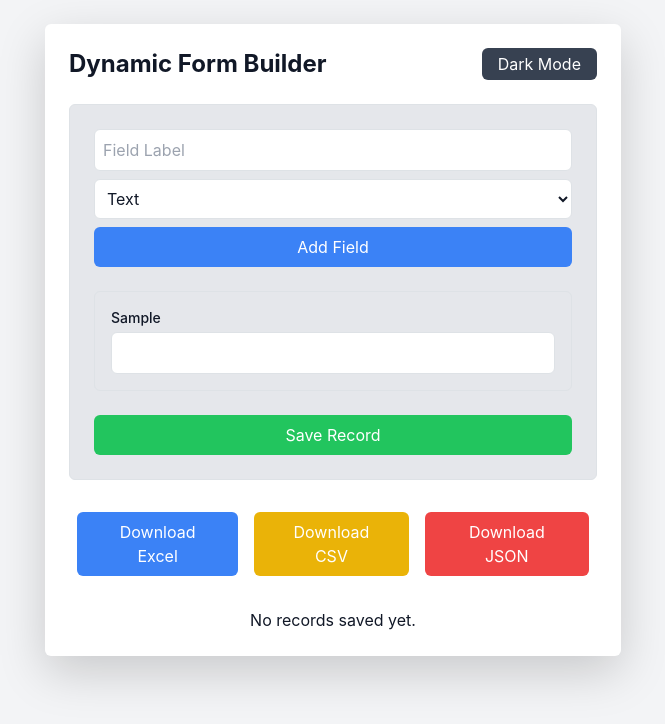
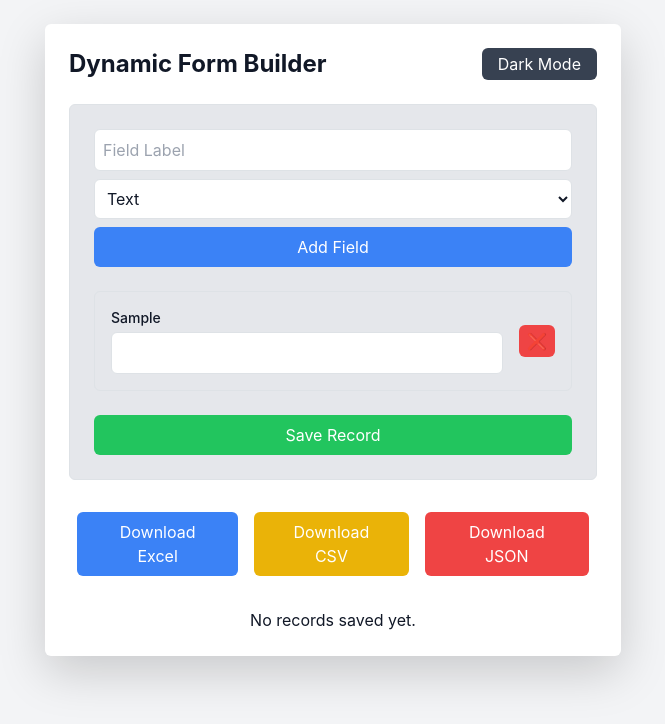
Before and after one commit to AmeerQatmosh/formify, a React (Create React App) app in the folder frontend/: page / in a window 1280 px wide. Both pictures are taken after typing "Sample" into the empty fields and a click on the button "Add Field". Shown: the top 724 px of the page, without its empty margins (307-972 px from the left). Built offline with nearby package versions, Linux system fonts and the light colour scheme; the HTML template or start-up script is replaced by a standard one.

Commit message:
add-delete-field

```diff
--- a/frontend/src/components/FormBuilder.js
+++ b/frontend/src/components/FormBuilder.js
@@ -41,8 +41,14 @@ export default function FormBuilder({ fields, setFields, setRecords, darkMode })
     const oldIndex = fields.findIndex((field) => field.id === active.id);
     const newIndex = fields.findIndex((field) => field.id === over.id);
 
-    setFields(arrayMove(fields, oldIndex, newIndex));
+    setFields((prevFields) => arrayMove(prevFields, oldIndex, newIndex));
   };
+
+
+  const removeField = (id) => {
+    setFields(fields.filter((field) => field.id !== id));
+  };
+
 
   return (
     <div className={`border p-4 rounded-md ${darkMode ? "bg-gray-700 border-gray-600" : "bg-gray-200 border-gray-300"} mb-4`}>
@@ -88,7 +94,15 @@ export default function FormBuilder({ fields, setFields, setRecords, darkMode })
         <SortableContext items={fields.map(field => field.id)} strategy={verticalListSortingStrategy}>
           <div className="space-y-3 mt-4">
             {fields.map((field) => (
-              <SortableField key={field.id} field={field} formData={formData} handleInputChange={handleInputChange} darkMode={darkMode} />
+              <SortableField
+                key={field.id}
+                field={field}
+                formData={formData}
+                handleInputChange={handleInputChange}
+                darkMode={darkMode}
+                removeField={removeField} // 🔥 Pass removeField function
+              />
+
             ))}
           </div>
         </SortableContext>
--- a/frontend/src/components/SortableField.js
+++ b/frontend/src/components/SortableField.js
@@ -1,7 +1,7 @@
 import { useSortable } from "@dnd-kit/sortable";
 import { CSS } from "@dnd-kit/utilities";
 
-export default function SortableField({ field, formData, handleInputChange, darkMode }) {
+export default function SortableField({ field, formData, handleInputChange, darkMode, removeField }) {
   const { attributes, listeners, setNodeRef, transform, transition } = useSortable({ id: field.id });
 
   const style = {
@@ -10,7 +10,8 @@ export default function SortableField({ field, formData, handleInputChange, dark
   };
 
   return (
-    <div ref={setNodeRef} style={style} {...attributes} {...listeners} className={`p-3 border rounded-md cursor-pointer ${darkMode ? "bg-gray-700 border-gray-600" : "bg-gray-200 border-gray-300"}`}>
+    <div ref={setNodeRef} style={style} {...attributes} {...listeners} className={`p-3 border rounded-md flex justify-between items-center cursor-grab ${darkMode ? "bg-gray-700 border-gray-600" : "bg-gray-200 border-gray-300"}`}>
+      <div className="flex-1">
         <label className="block text-sm font-medium">{field.label}</label>
         <input
           type={field.type}
@@ -19,5 +20,14 @@ export default function SortableField({ field, formData, handleInputChange, dark
           className={`mt-1 border p-2 rounded-md w-full ${darkMode ? "bg-gray-600 text-white border-gray-500" : "bg-white border-gray-300"}`}
         />
       </div>
+      {/* ❌ Delete Button */}
+      <button
+        onClick={() => removeField(field.id)} // ✅ Call removeField
+        className="ml-4 px-2 py-1 bg-red-500 text-white rounded hover:bg-red-600 transition"
+      >
+        ❌
+      </button>
+
+    </div>
   );
 }
```
Lines whose indentation alone changed are shown as unchanged.
